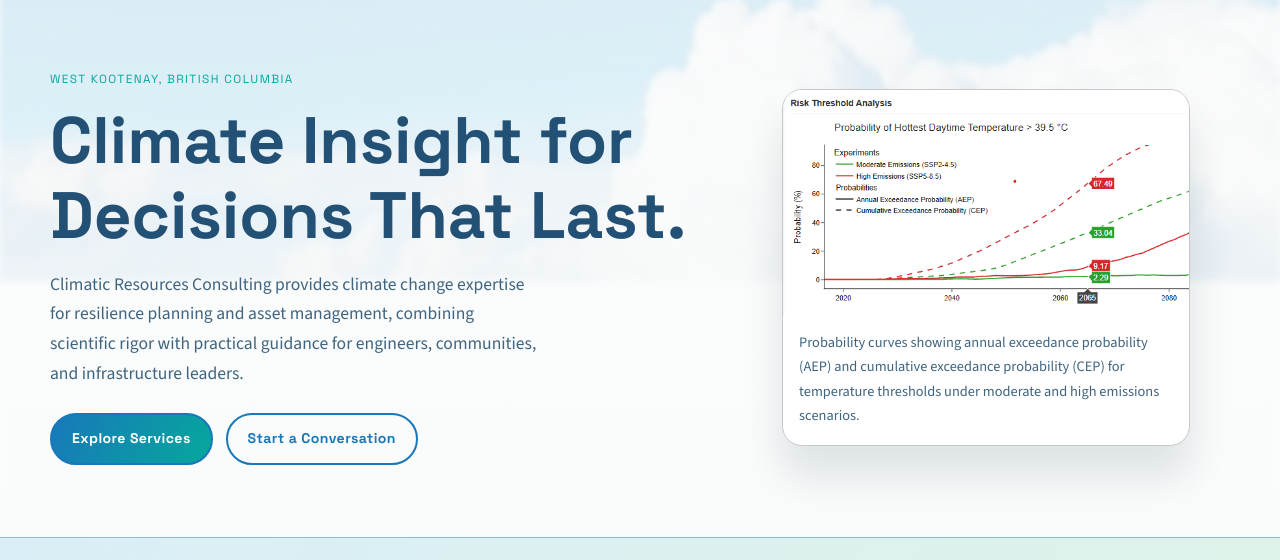
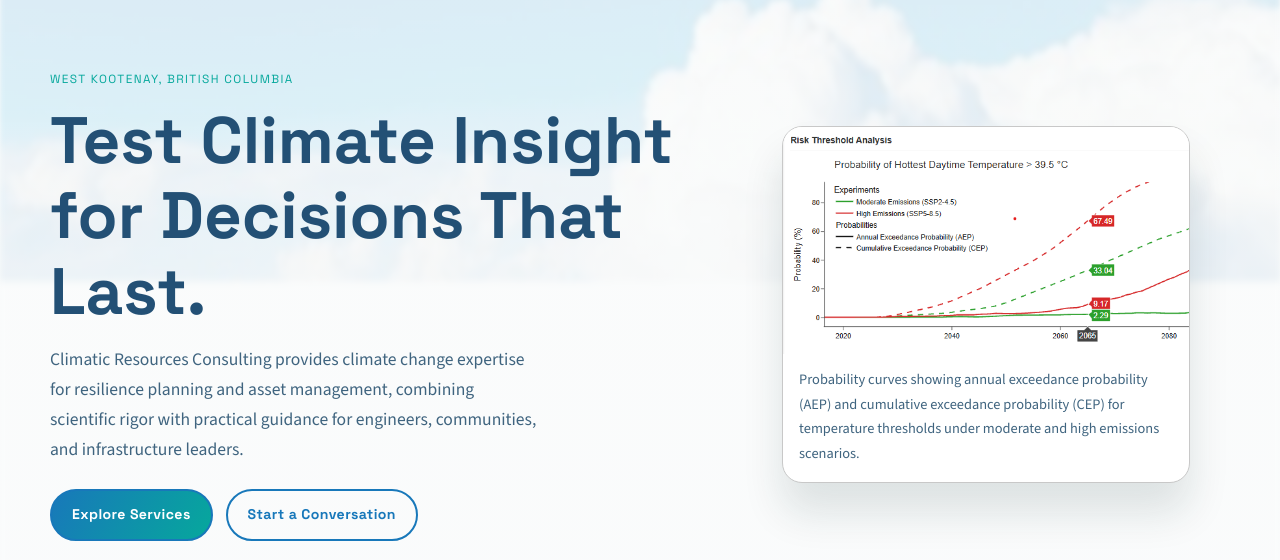
Before and after one commit to climatic-resources-consulting/crcteam.ca, a plain HTML site: page index.html in a window 1280 px wide. Shown: the part 100-660 px from the top of the page. Drawn offline with nearby package versions, Linux system fonts and the light colour scheme.

Commit message:
Update heading text for climate insight section

```diff
--- a/index.html
+++ b/index.html
@@ -49,7 +49,7 @@
       <div class="wrap hero-grid">
         <div class="hero-copy">
           <p class="kicker">West Kootenay, British Columbia</p>
-          <h1>Climate Insight for Decisions That Last.</h1>
+          <h1>Test Climate Insight for Decisions That Last.</h1>
           <p class="hero-lead">Climatic Resources Consulting provides climate change expertise for resilience planning and asset management, combining scientific rigor with practical guidance for engineers, communities, and infrastructure leaders.</p>
           <div class="hero-actions">
             <a href="#services" class="btn">Explore Services</a>
```
